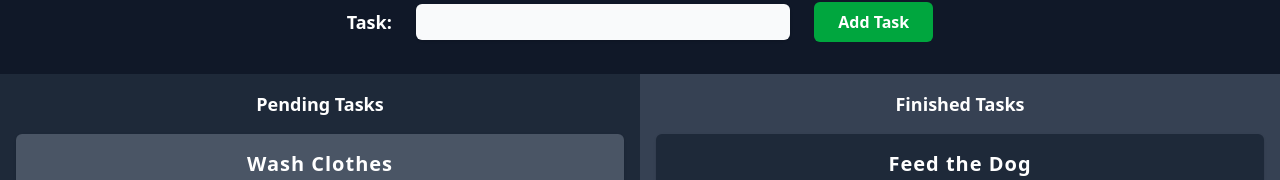
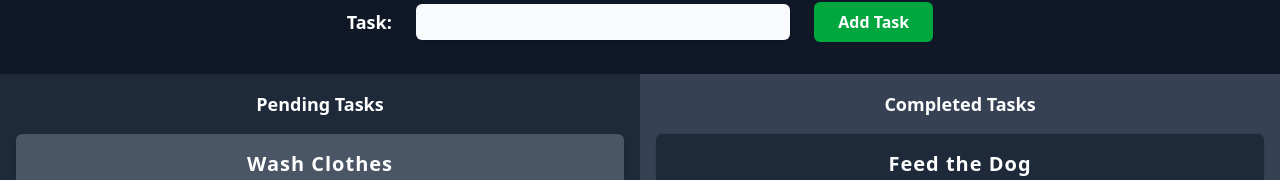
Before and after one commit to khianvictorycalderon/Nextjs-Supabase-ToDo-List-App, a Next.js app: page / in a window 1280 px wide. Shown: the part 134-314 px from the top of the page. Built offline with nearby package versions, Linux system fonts and the light colour scheme.

Commit message:
Updated to completed tasks

```diff
--- a/app/page.tsx
+++ b/app/page.tsx
@@ -8,11 +8,16 @@ export default function App() {
 
   // Set empty array first
   const [tasks, setTasks] = useState<TasksProps[]>([]);
+  const [taskInputName, setTaskInputName] = useState<string>("");
 
   // Fething from back-end
   useEffect(() => {
     axios.get("api/task").then(res => setTasks(res.data.tasks));
   },[]);
+
+  const handleAddTask = (taskName: string) => {
+
+  }
 
   return (
     <div className="min-h-screen bg-red-900 flex flex-col">
@@ -21,9 +26,9 @@ export default function App() {
       <div className="bg-gray-900 text-white p-4">
         <h1 className="text-4xl font-bold text-center pt-4">ToDo List App</h1>
         <h2 className="text-2xl italic text-center pb-4">(Next.js + Supabase)</h2>
-        <form className="my-4 justify-center items-center flex flex-col lg:flex-row gap-2 lg:gap-6">
+        <form onSubmit={() => handleAddTask(taskInputName)} className="my-4 justify-center items-center flex flex-col lg:flex-row gap-2 lg:gap-6">
           <label htmlFor="task-name-input" className="text-lg font-semibold">Task:</label>
-          <input name="task-name-input" className="bg-gray-50 text-lg p-1 rounded-md w-full lg:w-[30%] outline-0 focus:ring-blue-600 focus:ring-2 shadow focus:shadow-2xl text-black" type="text" />
+          <input onChange={(e) => setTaskInputName(e.target.value)} name="task-name-input" className="bg-gray-50 text-lg p-1 rounded-md w-full lg:w-[30%] outline-0 focus:ring-blue-600 focus:ring-2 shadow focus:shadow-2xl text-black" type="text" />
           <input className="font-bold py-2 px-6 cursor-pointer bg-green-600 text-white rounded-md w-full lg:w-auto hover:bg-green-500 transition duration-300" type="submit" value="Add Task"/>
         </form>
       </div>
@@ -32,6 +37,8 @@ export default function App() {
         <div className="flex-1/2 bg-gray-800 p-4 text-center">
           <p className="text-lg font-semibold mb-4">Pending Tasks</p>
           <div className="flex flex-col gap-4">
+            {tasks.filter(item => item.status == "pending").length > 0 ? (
+              <>
                 {tasks.filter(item => item.status == "pending").map((item, index) => (
                   <PendingCard
                     key={`${item.taskName}-${index}`}
@@ -39,11 +46,17 @@ export default function App() {
                     taskName={item.taskName}
                     />
                 ))}
+              </>
+            ) : (
+              <h2 className="text-lg font-semibold">No pending tasks yet...</h2>
+            )}
           </div>
         </div>
         <div className="flex-1/2 bg-gray-700 p-4 text-center">
-          <p className="text-lg font-semibold mb-4">Finished Tasks</p>
+          <p className="text-lg font-semibold mb-4">Completed Tasks</p>
           <div className="flex flex-col gap-4">
+            {tasks.filter(item => item.status == "pending").length > 0 ? (
+              <>
                 {tasks.filter(item => item.status == "done").map((item, index) => (
                   <FinishedCard
                     key={`${item.taskName}-${index}`}
@@ -51,6 +64,10 @@ export default function App() {
                     taskName={item.taskName}
                     />
                 ))}
+              </>
+            ) : (
+              <h2 className="text-lg font-semibold">No completed tasks yet...</h2>
+            )}
           </div>
         </div>
       </div>
```
Lines whose indentation alone changed are shown as unchanged.
